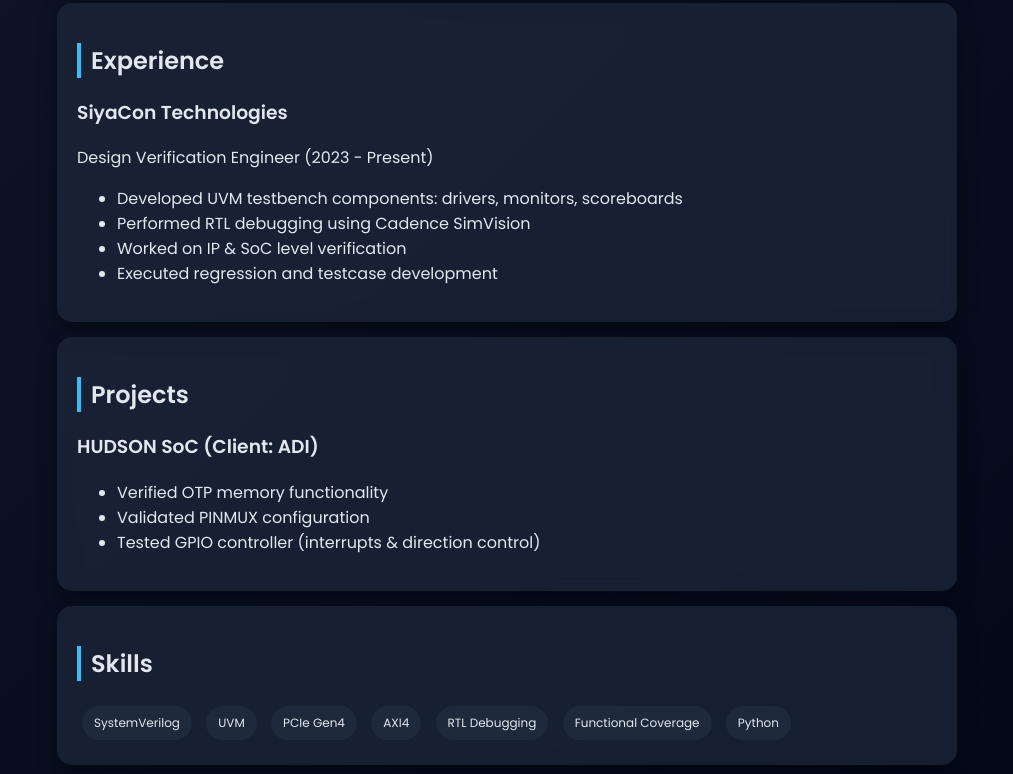
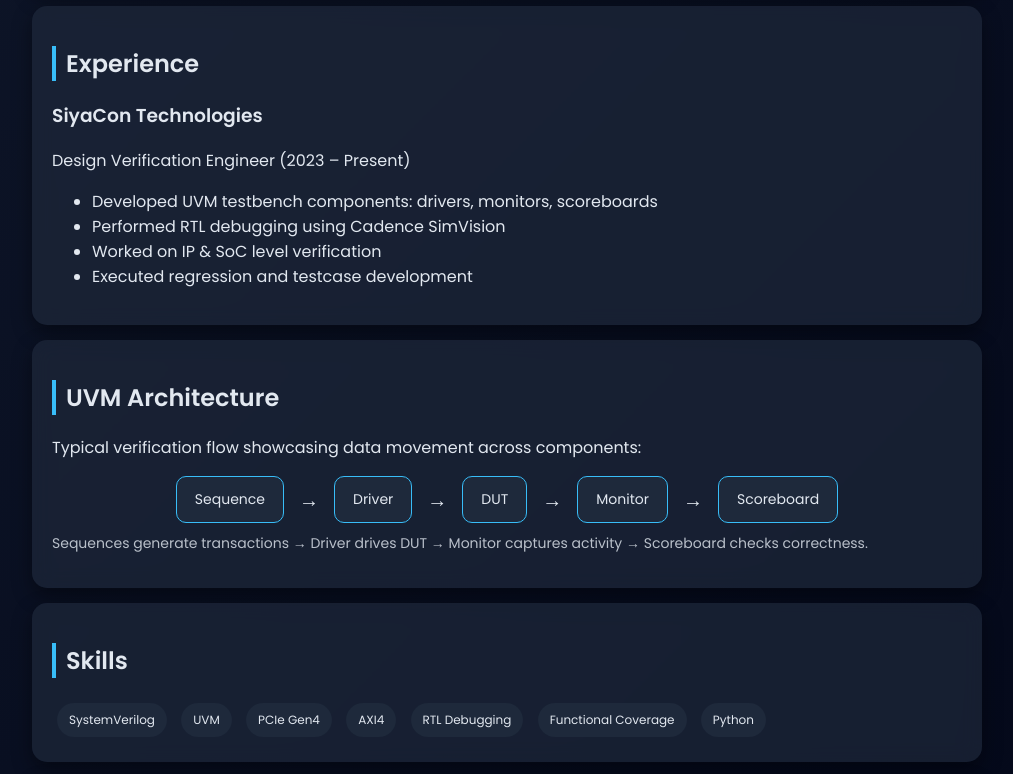
Before and after one commit to manoranjanmano111-ui/.github.io, a plain HTML site: page index.html in a window 1280 px wide. Shown: the part 432-1206 px from the top of the page, without its empty margins (133-1146 px from the left). Drawn offline with Linux system fonts and the light colour scheme.

Commit message:
Update2 index.html

```diff
--- a/index.html
+++ b/index.html
@@ -8,14 +8,20 @@
   <style>
     body { margin:0; font-family:'Poppins',sans-serif; background:linear-gradient(135deg,#0f172a,#020617); color:#e2e8f0; }
     header { padding:40px 20px; text-align:center; }
-    h1 { margin:0; font-size:28px; }
+    h1 { margin:0; font-size:30px; }
     p.subtitle { color:#38bdf8; }
-    .container { max-width:900px; margin:auto; padding:20px; }
+    .container { max-width:950px; margin:auto; padding:20px; }
     .card { background:rgba(30,41,59,0.7); backdrop-filter:blur(10px); padding:20px; margin:15px 0; border-radius:15px; box-shadow:0 8px 20px rgba(0,0,0,0.4); transition:transform 0.2s; }
     .card:hover { transform:translateY(-5px); }
     h2 { border-left:4px solid #38bdf8; padding-left:10px; }
     a { color:#38bdf8; text-decoration:none; }
     .skills span { display:inline-block; background:#1e293b; margin:5px; padding:8px 12px; border-radius:20px; font-size:12px; }
+
+    /* UVM Diagram */
+    .diagram { display:flex; flex-wrap:wrap; justify-content:center; gap:15px; margin-top:15px; }
+    .box { padding:12px 18px; background:#1e293b; border-radius:10px; border:1px solid #38bdf8; font-size:14px; }
+    .arrow { font-size:20px; align-self:center; }
+
     footer { text-align:center; padding:20px; opacity:0.7; }
   </style>
 </head>
@@ -36,7 +42,7 @@
 <section class="card">
   <h2>Experience</h2>
   <h3>SiyaCon Technologies</h3>
-  <p>Design Verification Engineer (2023 - Present)</p>
+  <p>Design Verification Engineer (2023 – Present)</p>
   <ul>
     <li>Developed UVM testbench components: drivers, monitors, scoreboards</li>
     <li>Performed RTL debugging using Cadence SimVision</li>
@@ -46,13 +52,24 @@
 </section>
 
 <section class="card">
-  <h2>Projects</h2>
-  <h3>HUDSON SoC (Client: ADI)</h3>
-  <ul>
-    <li>Verified OTP memory functionality</li>
-    <li>Validated PINMUX configuration</li>
-    <li>Tested GPIO controller (interrupts & direction control)</li>
-  </ul>
+  <h2>UVM Architecture</h2>
+  <p>Typical verification flow showcasing data movement across components:</p>
+
+  <div class="diagram">
+    <div class="box">Sequence</div>
+    <div class="arrow">→</div>
+    <div class="box">Driver</div>
+    <div class="arrow">→</div>
+    <div class="box">DUT</div>
+    <div class="arrow">→</div>
+    <div class="box">Monitor</div>
+    <div class="arrow">→</div>
+    <div class="box">Scoreboard</div>
+  </div>
+
+  <p style="margin-top:10px; font-size:14px; opacity:0.8;">
+    Sequences generate transactions → Driver drives DUT → Monitor captures activity → Scoreboard checks correctness.
+  </p>
 </section>
 
 <section class="card">
```
